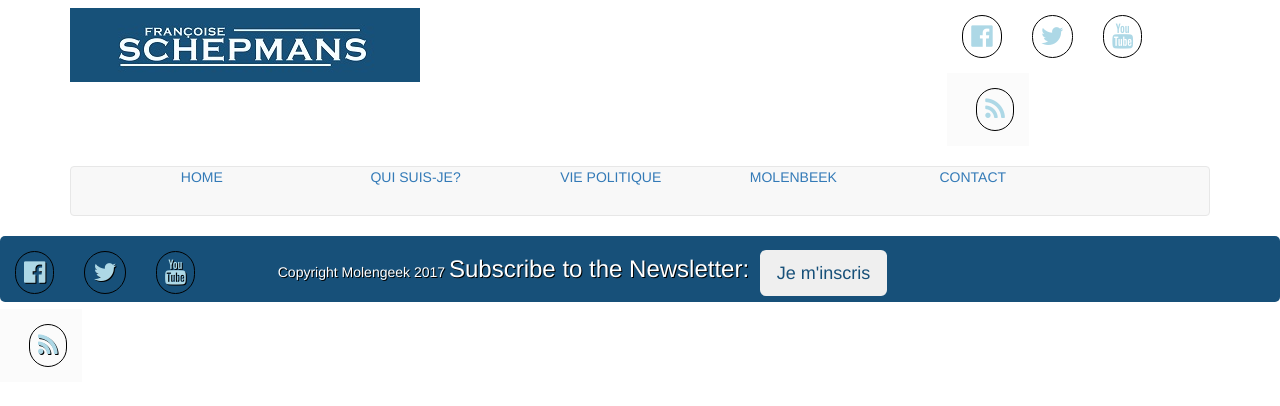
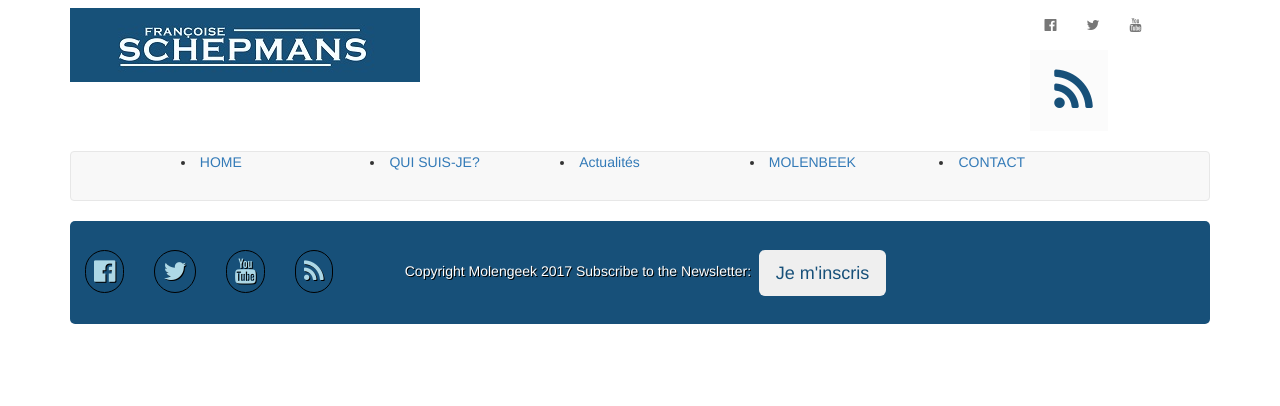
Before and after one commit to dyablinus/schepmans_clean, a CodeIgniter app: page /schepmans/index.php/test/index in a window 1280 px wide. Shown: the top 406 px of the page. Run offline with CodeIgniter, Linux system fonts and the light colour scheme; some libraries are stand-ins or nearby versions.

Commit message:
corrective icone footer

```diff
--- a/application/views/template/base/footer.php
+++ b/application/views/template/base/footer.php
@@ -1,21 +1,26 @@
+<div class="container">
+
     <footer id="footerarnault">
-    <ul class="nav navbar-nav navbar-left">
+        <ul class="nav navbar-nav navbar-left nav_footer">
             <li class="facebook"><a href="#" title="Facebook"><i class="fa fa-facebook-official" aria-hidden="true"></i>
                 <span></span></a></li>
             <li class="twitter"><a href="#" title="Twitter"><i class="fa fa-twitter" aria-hidden="true"></i>
                 <span></span></a></li>
             <li class="youtube"><a href="#" title="Youtube"><i class="fa fa-youtube" aria-hidden="true"></i>
                 <span></span></a></li>
-        <li class="actu"><a href="#" title="Actu"><i class="fa fa-rss" aria-hidden="true"></i>
+            <li class="actu_footer"><a href="#" title="Actu"><i class="fa fa-rss" aria-hidden="true"></i>
                 <span></span></a></li>
         </ul>
-    <h5 id="copyright">
+
+
+        <div id="text_footer">
+            <div id="copyright">
                 <p>Copyright Molengeek 2017</p>
-    </h5>
-    <h3 id="subscrite">
+            </div>
+            <div id="subscrite">
                 <p>Subscribe to the Newsletter: </p>
-    </h3>
-
+            </div>
+        </div>
 
         <!-- Button trigger modal -->
         <button type="button" class="btn btn-lg btncontact" id="buttonfoot" data-toggle="modal" data-target="#myModal">Je m'inscris</button>
@@ -51,3 +56,4 @@
 
         <br>
     </footer>
+</div>
--- a/application/views/template/base/nav.php
+++ b/application/views/template/base/nav.php
@@ -1,4 +1,3 @@
-
 <nav class="navbar navbar-default" id="background-blank" role="navigation">
     <!-- Brand and toggle get grouped for better mobile display -->
     <div class="row">
@@ -7,7 +6,7 @@
             <ul class="nav navbar-nav">
                 <li>
 
-       <img src="<?= base_url("assets/images/schepmans_logo.jpg")?>" id="scheplogo" alt="" title="Logo">
+                    <img src="<?= base_url("/assets/images/schepmans_logo.jpg ")?>" id="scheplogo" alt="" title="Logo">
                 </li>
             </ul>
         </div>
@@ -43,30 +42,54 @@
     <!-- Collect the nav links, forms, and other content for toggling -->
     <div class="collapse navbar-collapse navbar-ex1-collapse">
 
+
         <div class="row">
-                        <div class="col-sm-1"></div>
-                    <div class="col-sm-2">
+            <div class="col-xs-1 col-sm-1 col-md-1 col-lg-1">
 
-                    <p class="hovernav"><a href="<?= base_url ("schepmans") ?>">HOME</a></li>
             </div>
-                    <div class="col-sm-2">
+            <div class="col-xs-2 col-sm-2 col-md-2 col-lg-2">
 
-                    <p class="hovernav"><a href="<?= base_url ("schepmans") ?>">QUI SUIS-JE?</a></li>
+                <li class="hovernav"><a href="<?= base_url ("/schepmans/index ") ?>">HOME</a></li>
             </div>
-                    <div class="col-sm-2">
+            <div class="col-xs-2 col-sm-2 col-md-2 col-lg-2">
 
-                    <p class="hovernav"><a href="<?= base_url ("schepmans") ?>">VIE POLITIQUE</a></li>
+                <li class="hovernav"><a href="<?= base_url ("/schepmans/about ") ?>">QUI SUIS-JE?</a></li>
             </div>
-                    <div class="col-sm-2">
+            <div class="col-xs-2 col-sm-2 col-md-2 col-lg-2">
 
-                    <p class="hovernav"><a href="<?= base_url ("schepmans") ?>">MOLENBEEK</a></li>
+                <li class="hovernav"><a href="<?= base_url ("/schepmans/actualite ") ?>">Actualités</a></li>
             </div>
-                     <div class="col-sm-2">
+            <div class="col-xs-2 col-sm-2 col-md-2 col-lg-2">
 
-                    <p class="hovernav"><a href="<?= base_url ("schepmans") ?>">CONTACT</a></li>
+                <li class="hovernav"><a href="<?= base_url ("/schepmans ") ?>">MOLENBEEK</a></li>
             </div>
-                    <div class="col-sm-1"></div>
+            <div class="col-xs-2 col-sm-2 col-md-2 col-lg-2">
+
+                <li class="hovernav"><a href="<?= base_url ("/schepmans ") ?>">CONTACT</a></li>
+            </div>
+            <div class="col-xs-1 col-sm-1 col-md-1 col-lg-1">
+
+            </div>
         </div>
 
-    </div><!-- /.navbar-collapse -->
+    <!-- /.navbar-collapse -->
 </nav>
+
+<!--
+<nav class="navbar navbar-default navbar-static-top" role="navigation">
+    <a class="navbar-brand" href="#">Title</a>
+    <ul class="nav navbar-nav">
+        <li>
+            <a href="<?= base_url(" /schepmans/index.php ")?>">HOME</a>
+        </li>
+        <li>
+            <a href="<?= base_url(" /schepmans/index.php ")?>">HOME</a>
+        </li>
+        <li>
+            <a href="<?= base_url(" /schepmans/index.php ")?>">HOME</a>
+        </li>
+        <li>
+            <a href="<?= base_url(" /schepmans/index.php ")?>">HOME</a>
+        </li>
+    </ul>
+</nav>-->
--- a/assets/css/footer.css
+++ b/assets/css/footer.css
@@ -1,4 +1,4 @@
-.nav .fa{
+/*.nav .fa{
     font-size: 25px;
     border: 1px solid black;
     border-radius: 40px;
@@ -29,8 +29,9 @@
 }
 .nav>li>a:focus, .nav>li>a:hover {
     text-decoration: none;
-    /*background-color: ;*/
-}
+    /*background-color: ;
+        }
+
 
 .modal-content{
     color: #175079;
@@ -41,4 +42,4 @@
 
 #copyright, #subscrite {
     display:inline-block;
-}
+}*/
--- a/assets/css/style.css
+++ b/assets/css/style.css
@@ -0,0 +1,102 @@
+/*Page About*/
+
+@font-face {
+    font-family: "sullivan";
+    src: url('../fonts/Sullivan.ttf')
+}
+#box_about{
+    padding: 0 5% 0 15%;
+}
+
+
+.p_about {
+    color : #666161;
+    line-height: 25px;
+    font-family: "Alegreya";
+    font-size: 18px;
+}
+.title_about {
+    color : #175079;
+    margin: 0px;
+    margin-bottom: 50px;
+    font-family: "sullivan";
+    font-style: normal;
+    font-weight: bold;
+}
+
+#font-size {
+    font-size: 55px;
+}
+#size_h1{
+    font-size: 85px;
+}
+
+#bannière {
+
+    width: 100%;
+    margin-top: 10px;
+    margin-bottom: 110px;
+
+}
+#portraitschepmans {
+    width: 80%;
+}
+.barre
+{
+   margin: 100px 165px 100px 0px;
+   border-bottom: 1px solid black;
+   background-color: lightgrey;
+}
+
+/*END ABOUT*/
+
+/*DEBUT FOOTER*/
+.nav_footer .fa{
+    font-size: 25px;
+    border: 1px solid black;
+    border-radius: 40px;
+    padding: 8px;
+    color: lightblue;
+}
+.nav_footer>li>a:focus, .nav>li>a:hover {
+    text-decoration: none;
+    background-color: white;
+}
+.fa.fa-youtube:hover{
+    color: red;
+}
+.fa.fa-facebook-official:hover{
+    color: blue;
+}
+.fa.fa-twitter:hover{
+    color: blue;
+}
+.fa.fa-rss:hover{
+    color: black;
+}
+#footerarnault{
+    background-color: #175079;
+    color: white;
+    border-radius: 5px;
+    text-shadow: 1px 1px black;
+    padding: 2.5% 0;
+
+}
+.nav_footer > li > a{
+    padding-top: 0;
+}
+.modal-content{
+    color: #175079;
+}
+.btncontact {
+    color: #175079;
+}
+
+#copyright, #subscrite {
+    display:inline-block;
+}
+#text_footer {
+    display: inline-block;
+    margin: 0 0 0 5%;
+}
+/*FIN FOOTER*/
```
Lines whose indentation alone changed are shown as unchanged.
